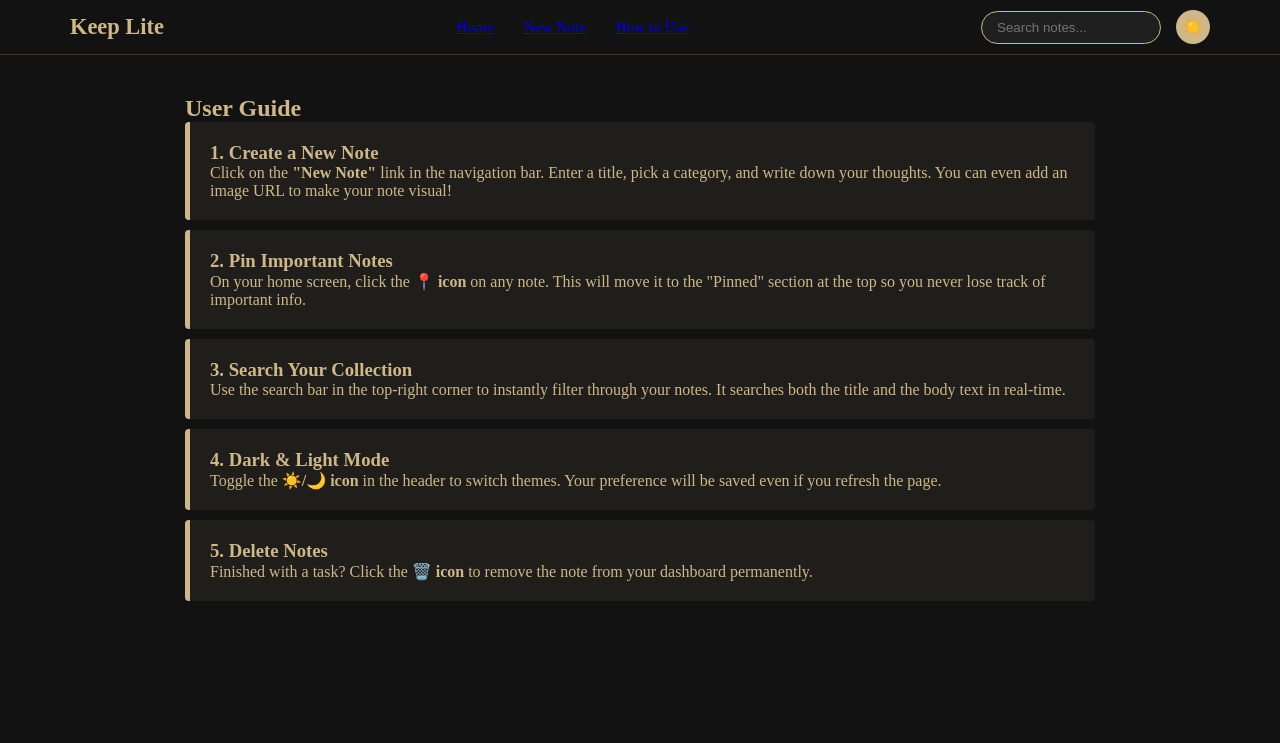
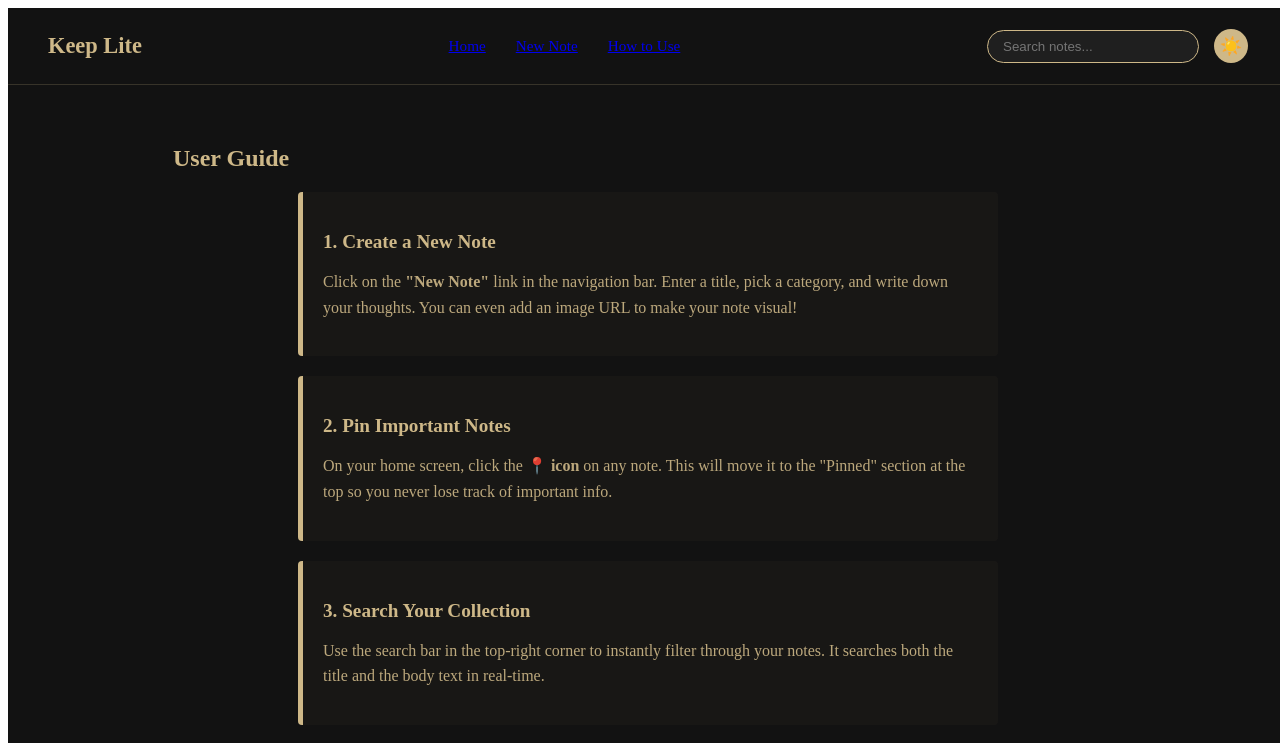
Before and after one commit to akang05/Profile-App, a React (Vite) app: page /#/how-to in a window 1280 px wide. Shown: the top 743 px of the page. Built offline with nearby package versions, Linux system fonts and the light colour scheme.

Commit message:
Checkpoint 3

```diff
--- a/src/App.css
+++ b/src/App.css
@@ -1,48 +1,94 @@
-/* 1. Global Reset & Root */
-html, body {
-  margin: 0;
-  padding: 0;
-  /* This ensures the base "canvas" matches your dark theme */
-  background-color: #121212;
-  /* Prevents horizontal shifting that reveals white gaps */
-  overflow-x: hidden;
+/* --- Keep Sections 1, 2, and 3 as they are --- */
+
+/* 4. THE NOTE FORM (Vertical Layout) */
+.form-container {
   width: 100%;
+  display: flex;
+  justify-content: center;
+  padding: 20px;
 }
 
-* {
-  box-sizing: border-box;
-  margin: 0;
-  padding: 0;
+.profile-form {
+  display: flex;
+  flex-direction: column; /* Forces vertical stack */
+  gap: 15px;
+  width: 100%;
+  max-width: 600px;
+  margin: 0 auto;
 }
 
-.app-root {
-  min-height: 100vh;
-  /* Using 100% instead of 100vw prevents the "scrollbar gap" white sliver */
-  width: 100%;
+.input-group {
   display: flex;
   flex-direction: column;
-  align-items: center;
-  transition: background 0.3s ease;
-  overflow-x: hidden;
+  width: 100%;
+  gap: 12px;
 }
 
-/* Updated Dark Mode to be extra strict */
-.dark-mode {
-  background-color: #121212 !important;
-  color: #ceb888 !important;
+.profile-form input,
+.profile-form textarea {
+  width: 100%;
+  padding: 14px;
+  border-radius: 8px;
+  border: 1px solid rgba(206, 184, 136, 0.4);
+  background: rgba(150, 150, 150, 0.05);
+  color: inherit;
+  font-size: 1rem;
+  outline: none;
+  transition: border-color 0.2s;
 }
 
-.light-mode {
-  background-color: #ffffff !important;
-  color: #202124 !important;
+.profile-form textarea {
+  min-height: 180px; /* More space for actual notes */
+  resize: vertical;
+}
+
+.profile-form input:focus,
+.profile-form textarea:focus {
+  border-color: #ceb888;
+}
+
+.submit-btn {
+  width: 100%;
+  padding: 12px;
+  background-color: #f0f0f0; /* The light grey look from your reference */
+  color: #121212;
+  border: none;
+  font-weight: bold;
+  cursor: pointer;
+  border-radius: 4px;
+  margin-top: 10px;
+}
+
+.submit-btn:hover {
+  background-color: #ceb888;
+}
+
+/* 5. HOW TO USE / USER GUIDE */
+.how-to-content {
+  display: flex;
+  flex-direction: column;
+  gap: 20px;
+  width: 100%;
+  max-width: 700px;
+  margin: 0 auto;
 }
 
 .how-to-step {
   padding: 20px;
-  /* Slightly darker background for the guide cards in the dark theme */
-  background: rgba(206, 184, 136, 0.07);
-  border-left: 5px solid #ceb888;
+  background: rgba(206, 184, 136, 0.03);
+  border-left: 5px solid #ceb888; /* Stylish gold accent line */
   border-radius: 4px;
   text-align: left;
-  margin-bottom: 10px; /* Space between steps */
 }
+
+.how-to-step h3 {
+  color: #ceb888;
+  margin-bottom: 8px;
+  font-size: 1.2rem;
+}
+
+.how-to-step p {
+  line-height: 1.6;
+  font-size: 1rem;
+  opacity: 0.9;
+}
```
